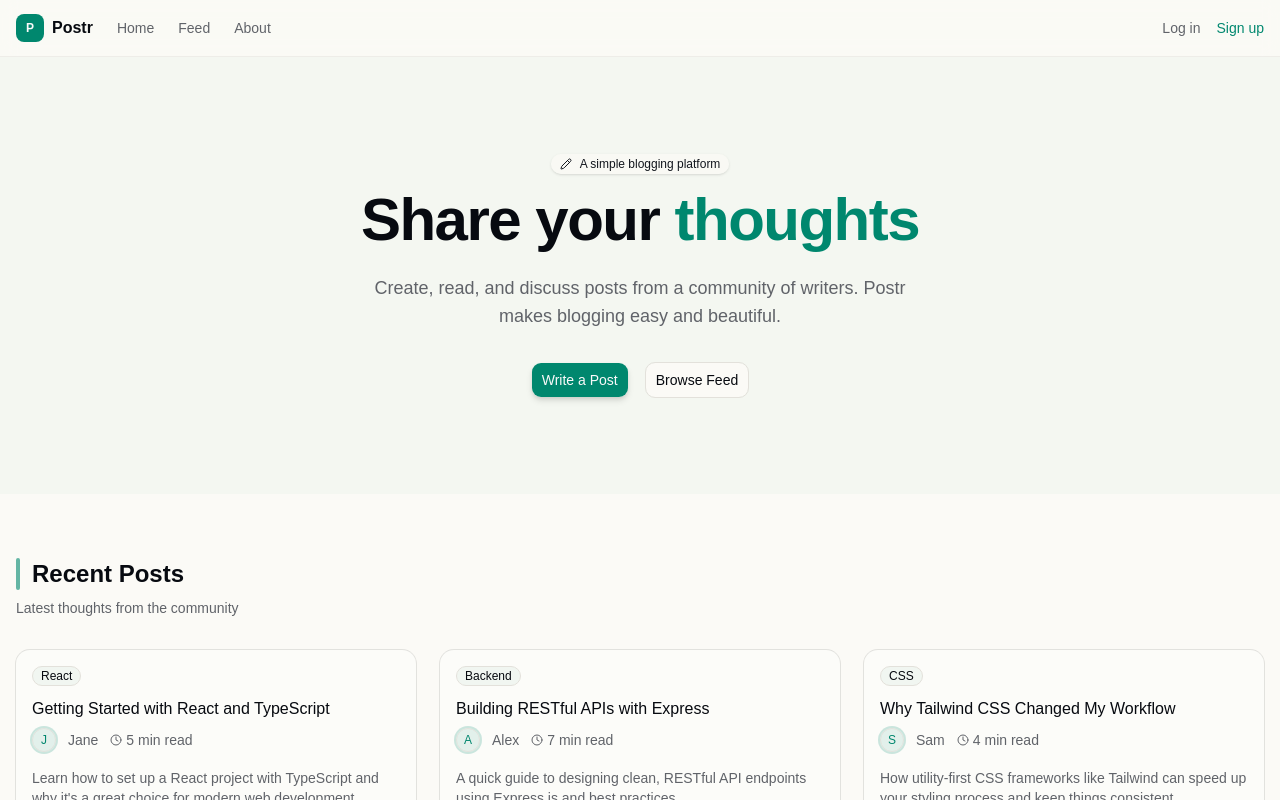
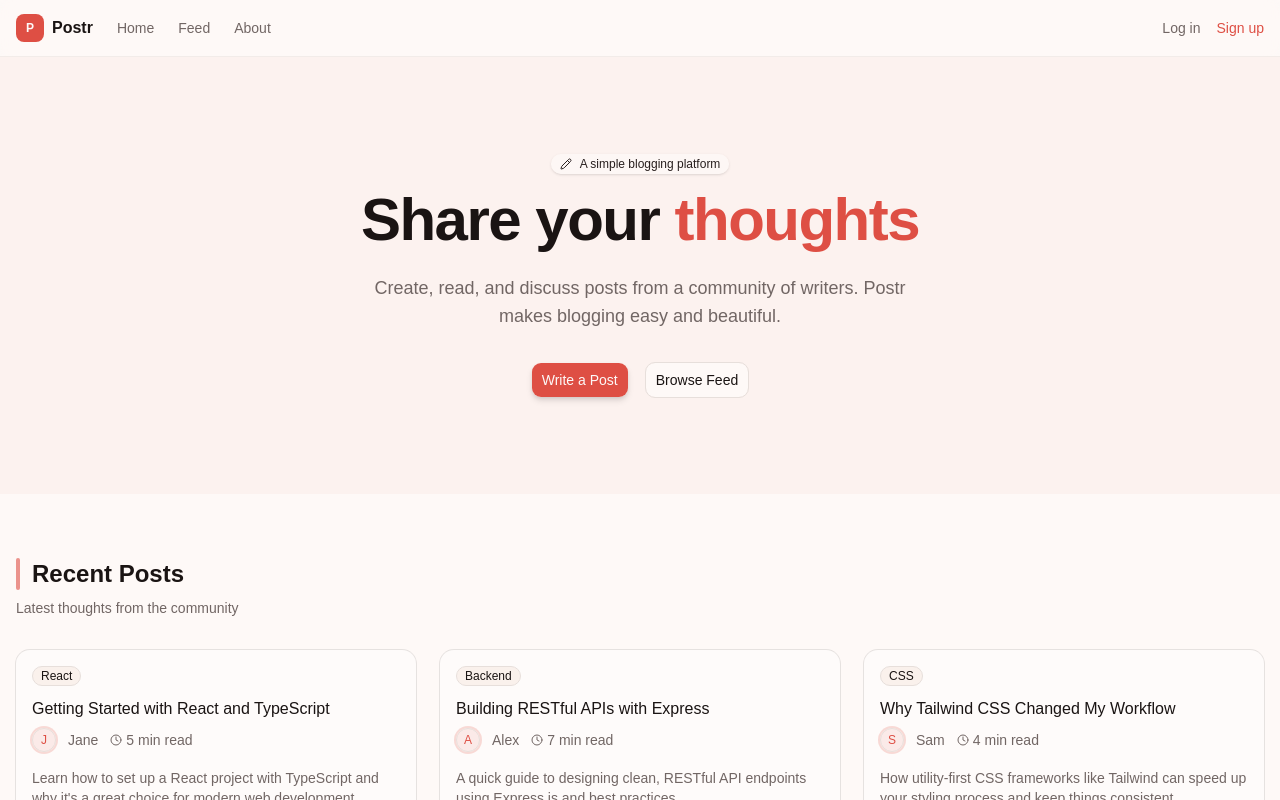
Before and after one commit to PrimeFold/postr, a React (Vite) app in the folder frontend/: page / in a window 1280 px wide. Shown: the top 800 px of the page. Built offline with nearby package versions, Linux system fonts and the light colour scheme.

Commit message:
style: update color variables for improved theme consistency

```diff
--- a/frontend/src/index.css
+++ b/frontend/src/index.css
@@ -49,72 +49,72 @@
 }
 
 :root {
-    --background: oklch(0.985 0.005 95);
-    --foreground: oklch(0.145 0.015 260);
-    --card: oklch(0.99 0.003 95);
-    --card-foreground: oklch(0.145 0.015 260);
-    --popover: oklch(0.99 0.003 95);
-    --popover-foreground: oklch(0.145 0.015 260);
-    --primary: oklch(0.55 0.12 175);
-    --primary-foreground: oklch(0.985 0 0);
-    --secondary: oklch(0.96 0.01 90);
-    --secondary-foreground: oklch(0.2 0.015 260);
-    --muted: oklch(0.95 0.008 90);
-    --muted-foreground: oklch(0.5 0.01 260);
-    --accent: oklch(0.95 0.015 150);
-    --accent-foreground: oklch(0.2 0.015 260);
+    --background: oklch(0.985 0.006 40);
+    --foreground: oklch(0.2 0.01 30);
+    --card: oklch(0.99 0.004 40);
+    --card-foreground: oklch(0.2 0.01 30);
+    --popover: oklch(0.99 0.004 40);
+    --popover-foreground: oklch(0.2 0.01 30);
+    --primary: oklch(0.62 0.18 28);
+    --primary-foreground: oklch(0.985 0.005 40);
+    --secondary: oklch(0.96 0.012 50);
+    --secondary-foreground: oklch(0.25 0.015 28);
+    --muted: oklch(0.95 0.008 50);
+    --muted-foreground: oklch(0.52 0.015 30);
+    --accent: oklch(0.94 0.02 45);
+    --accent-foreground: oklch(0.25 0.02 28);
     --destructive: oklch(0.577 0.245 27.325);
-    --border: oklch(0.91 0.008 90);
-    --input: oklch(0.91 0.008 90);
-    --ring: oklch(0.55 0.12 175);
-    --chart-1: oklch(0.65 0.15 175);
-    --chart-2: oklch(0.6 0.12 145);
-    --chart-3: oklch(0.5 0.1 120);
-    --chart-4: oklch(0.7 0.1 90);
-    --chart-5: oklch(0.55 0.12 60);
+    --border: oklch(0.91 0.01 50);
+    --input: oklch(0.91 0.01 50);
+    --ring: oklch(0.62 0.18 28);
+    --chart-1: oklch(0.65 0.2 30);
+    --chart-2: oklch(0.7 0.18 45);
+    --chart-3: oklch(0.6 0.15 55);
+    --chart-4: oklch(0.75 0.12 70);
+    --chart-5: oklch(0.55 0.18 15);
     --radius: 0.625rem;
-    --sidebar: oklch(0.98 0.005 95);
-    --sidebar-foreground: oklch(0.145 0.015 260);
-    --sidebar-primary: oklch(0.55 0.12 175);
-    --sidebar-primary-foreground: oklch(0.985 0 0);
-    --sidebar-accent: oklch(0.95 0.015 150);
-    --sidebar-accent-foreground: oklch(0.2 0.015 260);
-    --sidebar-border: oklch(0.91 0.008 90);
-    --sidebar-ring: oklch(0.55 0.12 175);
+    --sidebar: oklch(0.98 0.006 40);
+    --sidebar-foreground: oklch(0.2 0.01 30);
+    --sidebar-primary: oklch(0.62 0.18 28);
+    --sidebar-primary-foreground: oklch(0.985 0.005 40);
+    --sidebar-accent: oklch(0.94 0.02 45);
+    --sidebar-accent-foreground: oklch(0.25 0.02 28);
+    --sidebar-border: oklch(0.91 0.01 50);
+    --sidebar-ring: oklch(0.62 0.18 28);
 }
 
 .dark {
-    --background: oklch(0.12 0.01 260);
-    --foreground: oklch(0.97 0.005 95);
-    --card: oklch(0.16 0.01 260);
-    --card-foreground: oklch(0.97 0.005 95);
-    --popover: oklch(0.16 0.01 260);
-    --popover-foreground: oklch(0.97 0.005 95);
-    --primary: oklch(0.72 0.14 175);
-    --primary-foreground: oklch(0.15 0.015 260);
-    --secondary: oklch(0.22 0.01 175);
-    --secondary-foreground: oklch(0.97 0.005 95);
-    --muted: oklch(0.22 0.01 260);
-    --muted-foreground: oklch(0.65 0.01 260);
-    --accent: oklch(0.25 0.03 175);
-    --accent-foreground: oklch(0.97 0.005 95);
+    --background: oklch(0.14 0.015 28);
+    --foreground: oklch(0.96 0.006 40);
+    --card: oklch(0.18 0.012 28);
+    --card-foreground: oklch(0.96 0.006 40);
+    --popover: oklch(0.18 0.012 28);
+    --popover-foreground: oklch(0.96 0.006 40);
+    --primary: oklch(0.72 0.18 28);
+    --primary-foreground: oklch(0.2 0.02 28);
+    --secondary: oklch(0.25 0.02 30);
+    --secondary-foreground: oklch(0.96 0.006 40);
+    --muted: oklch(0.24 0.015 28);
+    --muted-foreground: oklch(0.65 0.015 30);
+    --accent: oklch(0.28 0.03 35);
+    --accent-foreground: oklch(0.96 0.006 40);
     --destructive: oklch(0.704 0.191 22.216);
     --border: oklch(1 0 0 / 8%);
     --input: oklch(1 0 0 / 12%);
-    --ring: oklch(0.72 0.14 175);
-    --chart-1: oklch(0.65 0.15 175);
-    --chart-2: oklch(0.6 0.12 145);
-    --chart-3: oklch(0.5 0.1 120);
-    --chart-4: oklch(0.7 0.1 90);
-    --chart-5: oklch(0.55 0.12 60);
-    --sidebar: oklch(0.15 0.01 260);
-    --sidebar-foreground: oklch(0.97 0.005 95);
-    --sidebar-primary: oklch(0.72 0.14 175);
-    --sidebar-primary-foreground: oklch(0.15 0.015 260);
-    --sidebar-accent: oklch(0.25 0.03 175);
-    --sidebar-accent-foreground: oklch(0.97 0.005 95);
+    --ring: oklch(0.72 0.18 28);
+    --chart-1: oklch(0.65 0.2 30);
+    --chart-2: oklch(0.7 0.18 45);
+    --chart-3: oklch(0.6 0.15 55);
+    --chart-4: oklch(0.75 0.12 70);
+    --chart-5: oklch(0.55 0.18 15);
+    --sidebar: oklch(0.17 0.012 28);
+    --sidebar-foreground: oklch(0.96 0.006 40);
+    --sidebar-primary: oklch(0.72 0.18 28);
+    --sidebar-primary-foreground: oklch(0.2 0.02 28);
+    --sidebar-accent: oklch(0.28 0.03 35);
+    --sidebar-accent-foreground: oklch(0.96 0.006 40);
     --sidebar-border: oklch(1 0 0 / 8%);
-    --sidebar-ring: oklch(0.72 0.14 175);
+    --sidebar-ring: oklch(0.72 0.18 28);
 }
 
 @layer base {
```
